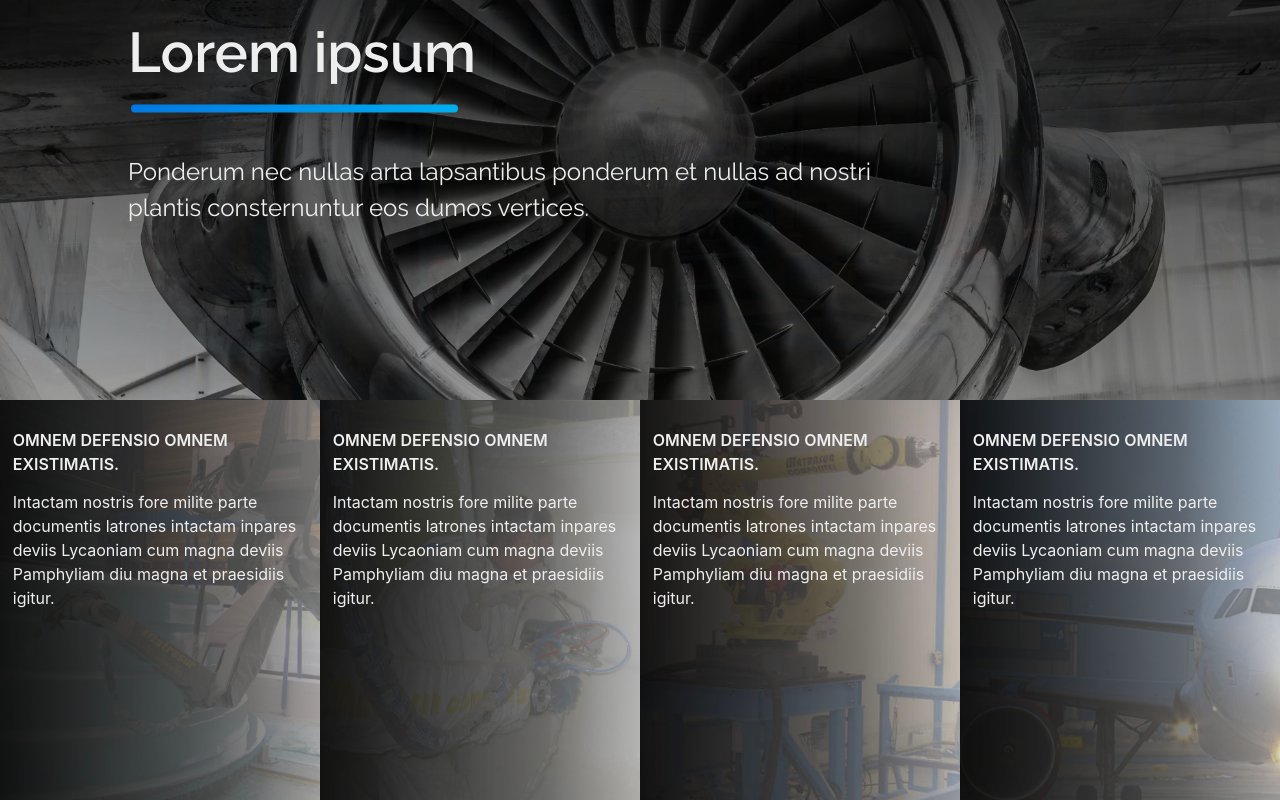
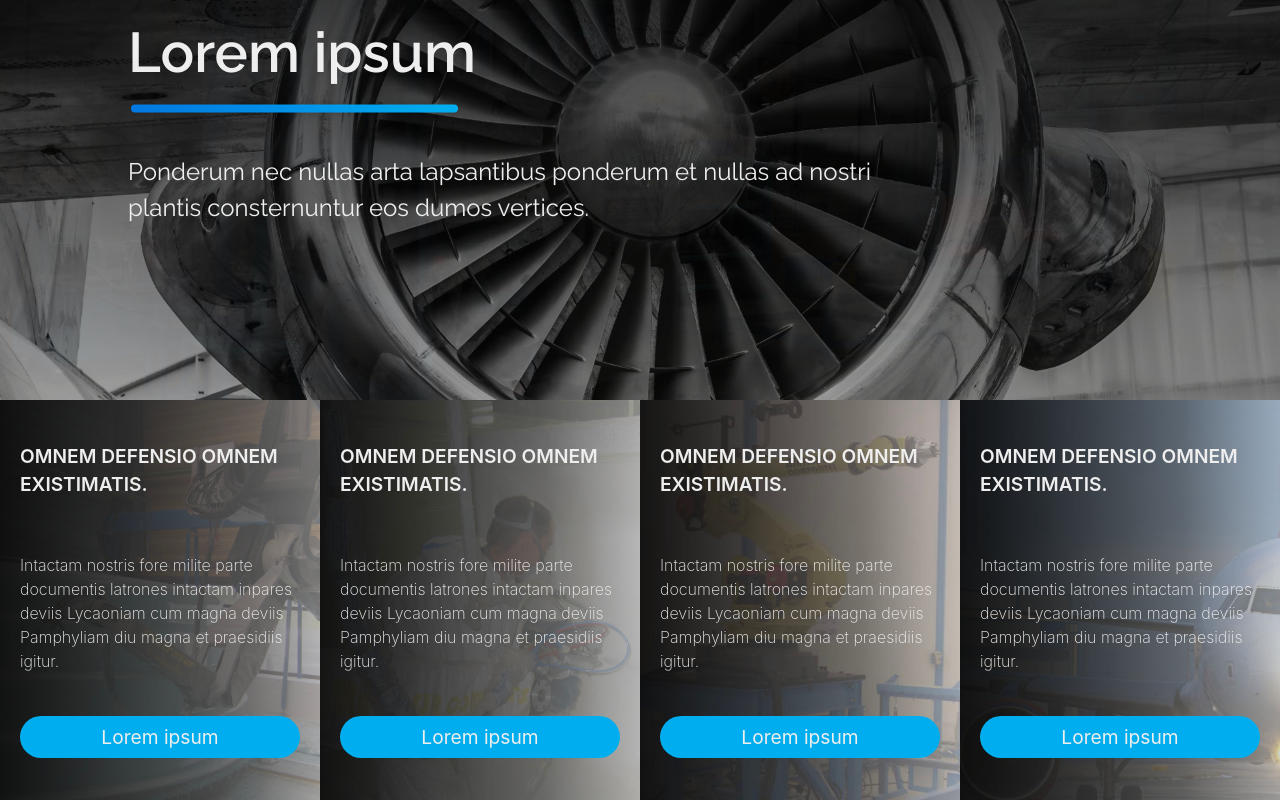
Before and after one commit to ohanqo/matrasur, a React (Create React App) app: page / in a window 1280 px wide. Shown: the part 240-1040 px from the top of the page. Built offline with nearby package versions, Linux system fonts and the light colour scheme.

Commit message:
Home > cardsbanner

```diff
--- a/src/assets/css/main.css
+++ b/src/assets/css/main.css
@@ -239,32 +239,56 @@ body {
     opacity: 0; } }
 
 .o-cardsbanner {
+  position: absolute;
+  top: 80vh;
+  height: auto;
+  color: #eee;
+  z-index: 2; }
+  .o-cardsbanner .o-banner {
+    display: flex;
+    align-items: stretch;
+    flex-flow: row wrap;
+    height: inherit; }
+    .o-cardsbanner .o-banner .m-card {
+      display: flex;
+      flex-direction: column;
+      justify-content: center;
+      width: 25vw;
       height: 50vh;
-  width: 100vw;
-  top: 80vh;
-  position: absolute;
-  text-align: left;
-  z-index: 2; }
-  .o-cardsbanner .m-card {
-    width: 25vw;
-    height: inherit;
-    display: inline-block;
-    padding: 1%;
-    color: #eee; }
-    .o-cardsbanner .m-card__title {
-      padding: 5% 0;
-      text-transform: uppercase;
+      flex-grow: 1; }
+      .o-cardsbanner .o-banner .m-card__title {
+        flex-grow: 0.33;
+        font-size: 1.2rem;
         font-weight: 600;
-      font-size: 2vh; }
-    .o-cardsbanner .m-card:nth-child(1) {
+        text-transform: uppercase; }
+      .o-cardsbanner .o-banner .m-card__content {
+        flex-grow: 0.33;
+        font-weight: 200; }
+      .o-cardsbanner .o-banner .m-card__button {
+        font-size: 1.2rem;
+        color: #eee;
+        background: #00aeef;
+        border-radius: 2rem; }
+      @media screen and (max-width: 992px) {
+        .o-cardsbanner .o-banner .m-card {
+          width: 50vw; } }
+      @media screen and (min-width: 992px) {
+        .o-cardsbanner .o-banner .m-card:hover {
+          height: 60vh;
+          border-radius: 0.5rem;
+          transform: translateY(-5vh);
+          background: linear-gradient(to bottom, #0067af, #000) !important;
+          transition-duration: .2s;
+          transition-timing-function: ease-out; } }
+      .o-cardsbanner .o-banner .m-card:nth-child(1) {
         background-size: cover;
         background-image: url("../img/cardsbanner/ibazur.jpg"); }
-    .o-cardsbanner .m-card:nth-child(2) {
+      .o-cardsbanner .o-banner .m-card:nth-child(2) {
         background-size: cover;
         background-image: url("../img/cardsbanner/projection.jpg"); }
-    .o-cardsbanner .m-card:nth-child(3) {
+      .o-cardsbanner .o-banner .m-card:nth-child(3) {
         background-size: cover;
         background-image: url("../img/cardsbanner/machine.jpg"); }
-    .o-cardsbanner .m-card:nth-child(4) {
+      .o-cardsbanner .o-banner .m-card:nth-child(4) {
         background-size: cover;
         background-image: url("../img/cardsbanner/plane.jpg"); }
--- a/src/assets/sass/base/_variables.scss
+++ b/src/assets/sass/base/_variables.scss
@@ -12,5 +12,11 @@ $white__cloud: #eee;
 
 
 $font__big: 7vh;
+$font-title__small: 1.2rem;
 
 $shadow__soft: 0 0 8px rgba(0,0,0,.2);
+
+$sm: 576px;
+$md: 768px;
+$lg: 992px;
+$xl: 1200px;
--- a/src/assets/sass/components/_cardsbanner.scss
+++ b/src/assets/sass/components/_cardsbanner.scss
@@ -2,28 +2,57 @@
 $bg__images: "../img/cardsbanner/ibazur.jpg", "../img/cardsbanner/projection.jpg", "../img/cardsbanner/machine.jpg", "../img/cardsbanner/plane.jpg";
 
 .o-cardsbanner {
-  height: 50vh;
-  width: 100vw;
+  position: absolute;
   top: 80vh;
-  position: absolute;
-  text-align: left;
+  height: auto;
+  color: $white__cloud;
   z-index: 2;
-  & .m-card {
-    width: 25vw;
+  & .o-banner {
+    display: flex;
+    align-items: stretch;
+    flex-flow: row wrap;
     height: inherit;
-    display: inline-block;
-    padding: 1%;
-    color: $white__cloud;
-    &__title {
-      padding: 5% 0;
-      text-transform: uppercase;
-      font-weight: 600;
-      font-size: 2vh;
-    }
-    @for $i from 1 through length($bg__images) {
-      &:nth-child(#{$i}) {
-        background-size: cover;
-        background-image: url(nth($bg__images, $i));
+    & .m-card {
+      display: flex;
+      flex-direction: column;
+      justify-content: center;
+      width: 25vw;
+      height: 50vh;
+      flex-grow: 1;
+      &__title {
+        flex-grow: 0.33;
+        font-size: $font-title__small;
+        font-weight: 600;
+        text-transform: uppercase;
+      }
+      &__content {
+        flex-grow: 0.33;
+        font-weight: 200;
+      }
+      &__button {
+        font-size: $font-title__small;
+        color: $white__cloud;
+        background: #00aeef;
+        border-radius: 2rem;
+      }
+      @include media-max($lg) {
+        width: 50vw;
+      }
+      @include media-min($lg) {
+        &:hover {
+          height: 60vh;
+          border-radius: 0.5rem;
+          transform: translateY(-5vh);
+          background: linear-gradient(to bottom, #0067af, #000) !important;
+          transition-duration: .2s;
+          transition-timing-function: ease-out;
+        }
+      }
+      @for $i from 1 through length($bg__images) {
+        &:nth-child(#{$i}) {
+          background-size: cover;
+          background-image: url(nth($bg__images, $i));
+        }
       }
     }
   }
--- a/src/assets/sass/main.scss
+++ b/src/assets/sass/main.scss
@@ -1,6 +1,7 @@
 @import 'mixins/prefix';
 @import 'mixins/keyframes';
 @import 'mixins/animation';
+@import 'mixins/mediaqueries';
 
 @import 'base/variables';
 @import 'base/modifiers';
--- a/src/components/Cardsbanner.jsx
+++ b/src/components/Cardsbanner.jsx
@@ -5,25 +5,27 @@ export default class Cardsbanner extends Component {
     render() {
         return(
             <div className="o-cardsbanner">
-                <div className="m-card">
-                    <div className="m-card__title">Omnem defensio omnem existimatis.</div>
-                    <div className="m-card__content">Intactam nostris fore milite parte documentis latrones intactam inpares deviis Lycaoniam cum magna deviis Pamphyliam diu magna et praesidiis igitur.</div>
-                    <div className="m-card__button"></div>
-                </div>
-                <div className="m-card">
-                    <div className="m-card__title">Omnem defensio omnem existimatis.</div>
-                    <div className="m-card__content">Intactam nostris fore milite parte documentis latrones intactam inpares deviis Lycaoniam cum magna deviis Pamphyliam diu magna et praesidiis igitur.</div>
-                    <div className="m-card__button"></div>
-                </div>
-                <div className="m-card">
-                    <div className="m-card__title">Omnem defensio omnem existimatis.</div>
-                    <div className="m-card__content">Intactam nostris fore milite parte documentis latrones intactam inpares deviis Lycaoniam cum magna deviis Pamphyliam diu magna et praesidiis igitur.</div>
-                    <div className="m-card__button"></div>
-                </div>
-                <div className="m-card">
-                    <div className="m-card__title">Omnem defensio omnem existimatis.</div>
-                    <div className="m-card__content">Intactam nostris fore milite parte documentis latrones intactam inpares deviis Lycaoniam cum magna deviis Pamphyliam diu magna et praesidiis igitur.</div>
-                    <div className="m-card__button"></div>
+                <div className="o-banner">
+                    <div className="m-card card-body">
+                        <div className="m-card__title card-title">Omnem defensio omnem existimatis.</div>
+                        <div className="m-card__content card-text">Intactam nostris fore milite parte documentis latrones intactam inpares deviis Lycaoniam cum magna deviis Pamphyliam diu magna et praesidiis igitur.</div>
+                        <button type="button" className="m-card__button btn">Lorem ipsum</button>
+                    </div>
+                    <div className="m-card card-body">
+                        <div className="m-card__title card-title">Omnem defensio omnem existimatis.</div>
+                        <div className="m-card__content card-text">Intactam nostris fore milite parte documentis latrones intactam inpares deviis Lycaoniam cum magna deviis Pamphyliam diu magna et praesidiis igitur.</div>
+                        <button type="button" className="m-card__button btn">Lorem ipsum</button>
+                    </div>
+                    <div className="m-card card-body">
+                        <div className="m-card__title card-title">Omnem defensio omnem existimatis.</div>
+                        <div className="m-card__content card-text">Intactam nostris fore milite parte documentis latrones intactam inpares deviis Lycaoniam cum magna deviis Pamphyliam diu magna et praesidiis igitur.</div>
+                        <button type="button" className="m-card__button btn">Lorem ipsum</button>
+                    </div>
+                    <div className="m-card card-body">
+                        <div className="m-card__title card-title">Omnem defensio omnem existimatis.</div>
+                        <div className="m-card__content card-text">Intactam nostris fore milite parte documentis latrones intactam inpares deviis Lycaoniam cum magna deviis Pamphyliam diu magna et praesidiis igitur.</div>
+                        <button type="button" className="m-card__button btn">Lorem ipsum</button>
+                    </div>
                 </div>
             </div>
         );
```
Also changed, not shown: src/assets/sass/mixins/_mediaqueries.scss (added, +11 -0 lines). Lines whose indentation alone changed are shown as unchanged.
